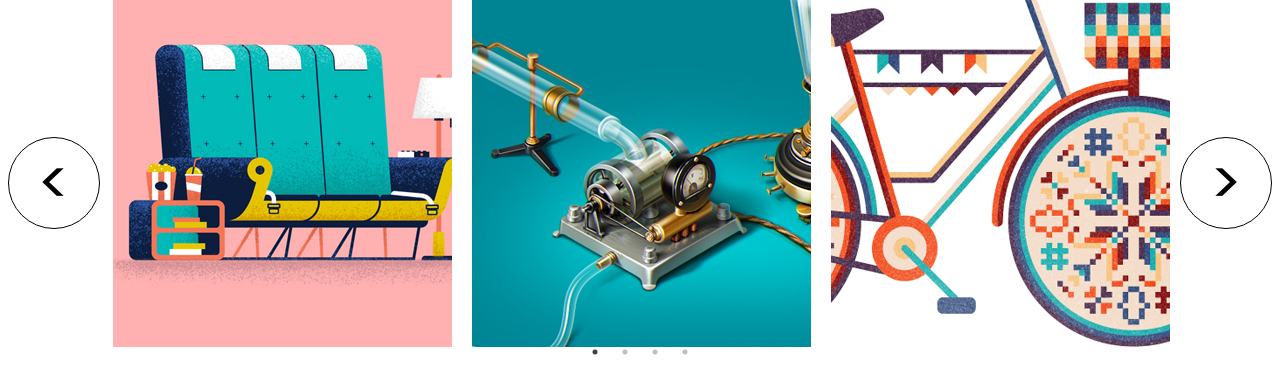
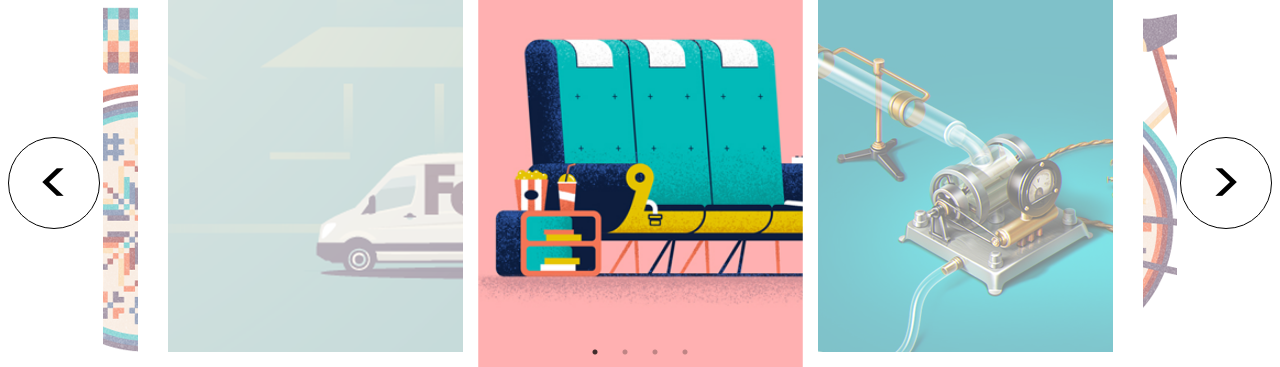
Before and after one commit to Svitlana1996/Homework-slider, a plain HTML site: page index.html in a window 1280 px wide. Shown: the part 486-853 px from the top of the page. Drawn offline with Linux system fonts and the light colour scheme.

Commit message:
first commit

```diff
--- a/scripts/script.js
+++ b/scripts/script.js
@@ -7,6 +7,7 @@ $(document).ready(function(){
         arrows: true,
         prevArrow: '.arrow--1',
         nextArrow: '.arrow--2',
+        centerMode: true
 
     })
 })
--- a/styles/style.css
+++ b/styles/style.css
@@ -56,9 +56,14 @@ display: block;
 }
 .slider__item {
     height: 400px;
-    margin: 10px;
+    margin: 15px;
     cursor: pointer;
+    opacity: 0.5;
 
+}
+.slick-center {
+    transform: scale(1.1);
+    opacity: 1;
 }
 
 .slider__info {
```
